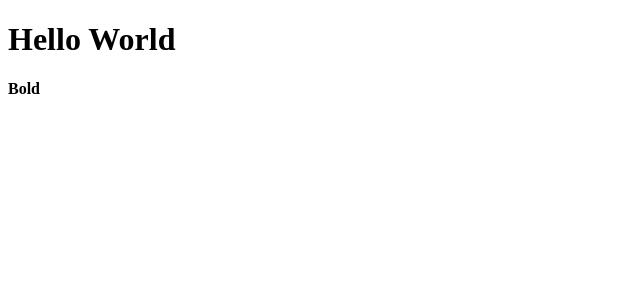
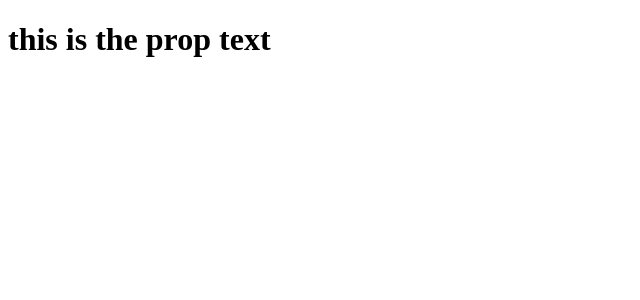
Before and after one commit to kamalogudah/react_app, a React (Create React App) app: page / in a window 1280 px wide. Shown: the top 300 px of the page, without its empty margins (0-640 px from the left). Built offline with nearby package versions, Linux system fonts and the light colour scheme.

Commit message:
Using Properties

```diff
--- a/src/App.js
+++ b/src/App.js
@@ -4,11 +4,10 @@ class App extends React.Component {
   render() {
         return(
          <div>
-          <h1> Hello World </h1>
-           <b>Bold</b>
+          <h1>{ this.props.txt} </h1>
         </div>
         )
-     }
+      }
 }
 
 
--- a/src/index.js
+++ b/src/index.js
@@ -3,4 +3,4 @@ import ReactDOM from 'react-dom';
 import App from './App';
 
 
-ReactDOM.render(<App />, document.getElementById('root'));
+ReactDOM.render(<App txt="this is the prop text" />, document.getElementById('root'));
```
